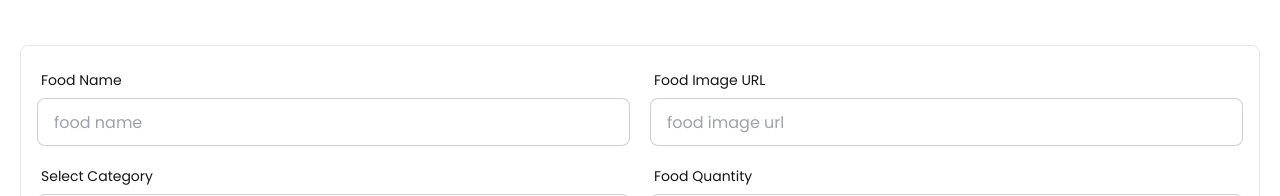
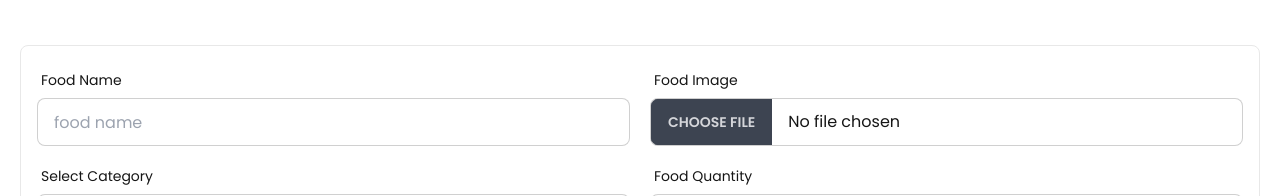
Before and after one commit to obidyhasan/Tastr, a React (Vite) app: page /add-food in a window 1280 px wide. Shown: the part 377-573 px from the top of the page. Built offline with nearby package versions, Linux system fonts and the light colour scheme; no server answers; sample sign-in values are in the browser's storage.

Commit message:
change add food section image input to file input

```diff
--- a/src/pages/AddFood/AddFood.jsx
+++ b/src/pages/AddFood/AddFood.jsx
@@ -81,13 +81,13 @@ const AddFood = () => {
               </div>
               <div className="form-control">
                 <label className="label">
-                  <span className="label-text">Food Image URL</span>
+                  <span className="label-text">Food Image</span>
                 </label>
+
                 <input
-                  type="text"
                   name="image"
-                  placeholder="food image url"
-                  className="input input-bordered"
+                  type="file"
+                  className="file-input file-input-bordered w-full "
                   required
                 />
               </div>
```
